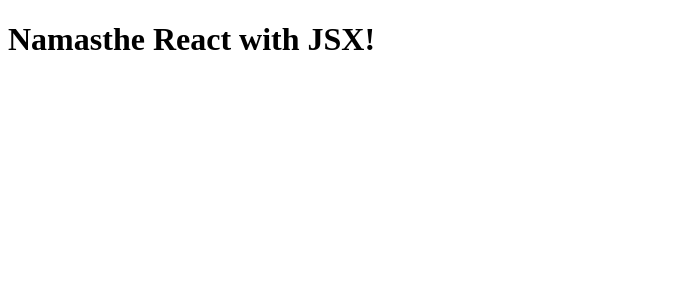
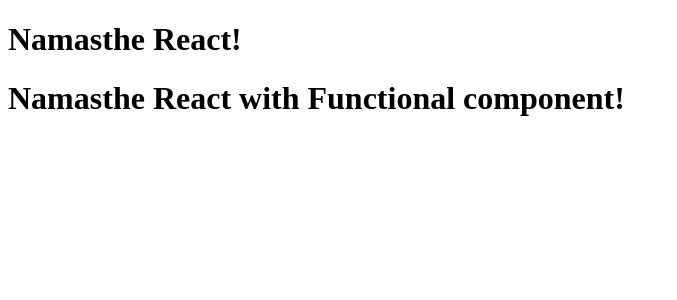
Before and after one commit to knamana/React-Learning, a React (Vite) app: page / in a window 1280 px wide. Shown: the top 300 px of the page, without its empty margins (0-677 px from the left). Built offline with nearby package versions, Linux system fonts and the light colour scheme.

Commit message:
Introduction to react components

```diff
--- a/App.js
+++ b/App.js
@@ -1,8 +1,19 @@
 import React from "react";
 import ReactDOM from "react-dom/client";
 
-// using JSX
-const jsxHeading = <h1>Namasthe React with JSX!</h1>
+// React component
+const Title = () => (
+    <h1>Namasthe React!</h1>
+);
+
+const HeadingComponent = () => (
+    <div>
+        <Title />
+        <h1>Namasthe React with Functional component!</h1>
+    </div>
+);
 
 const root = ReactDOM.createRoot(document.getElementById("root"));
-root.render(jsxHeading);
+
+// rendering the component
+root.render(<HeadingComponent />);
```
